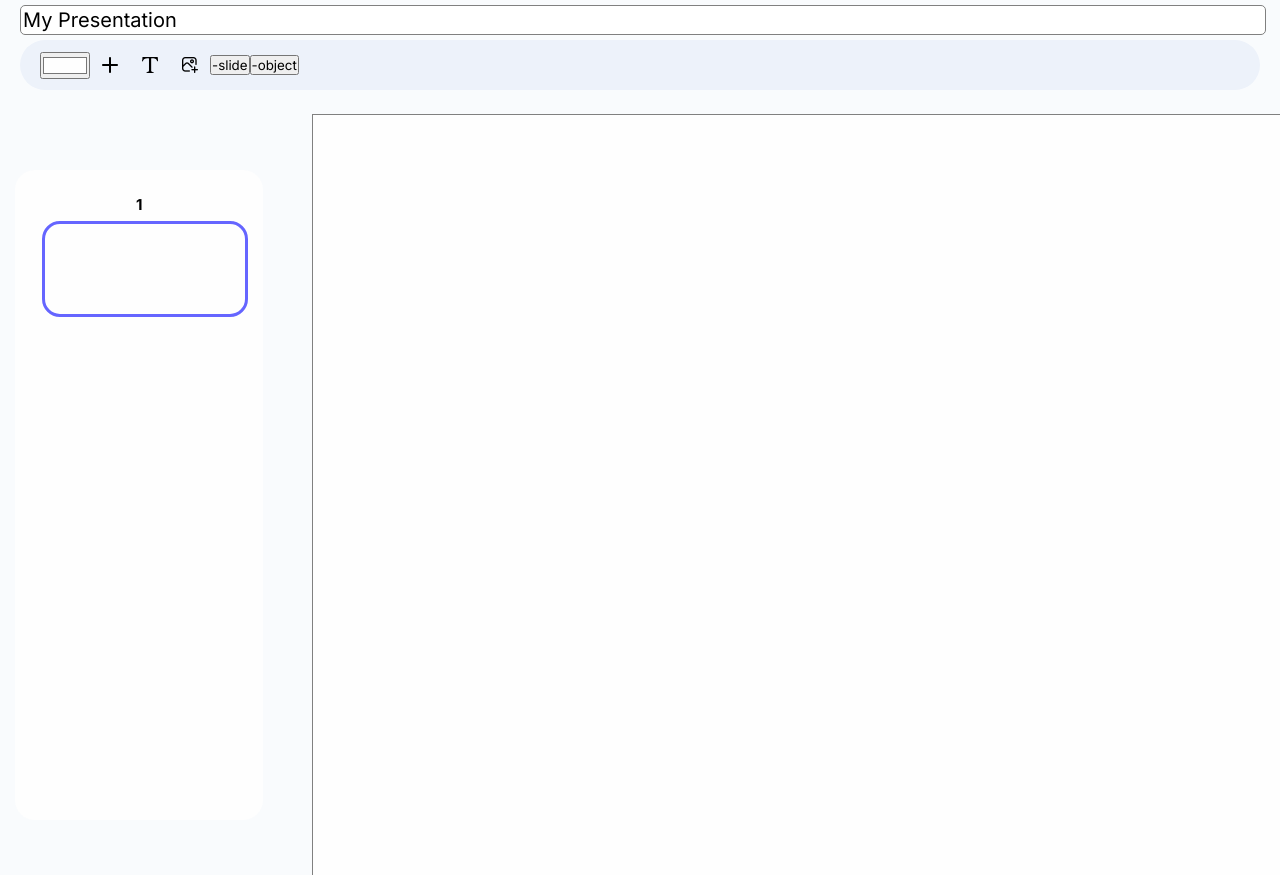
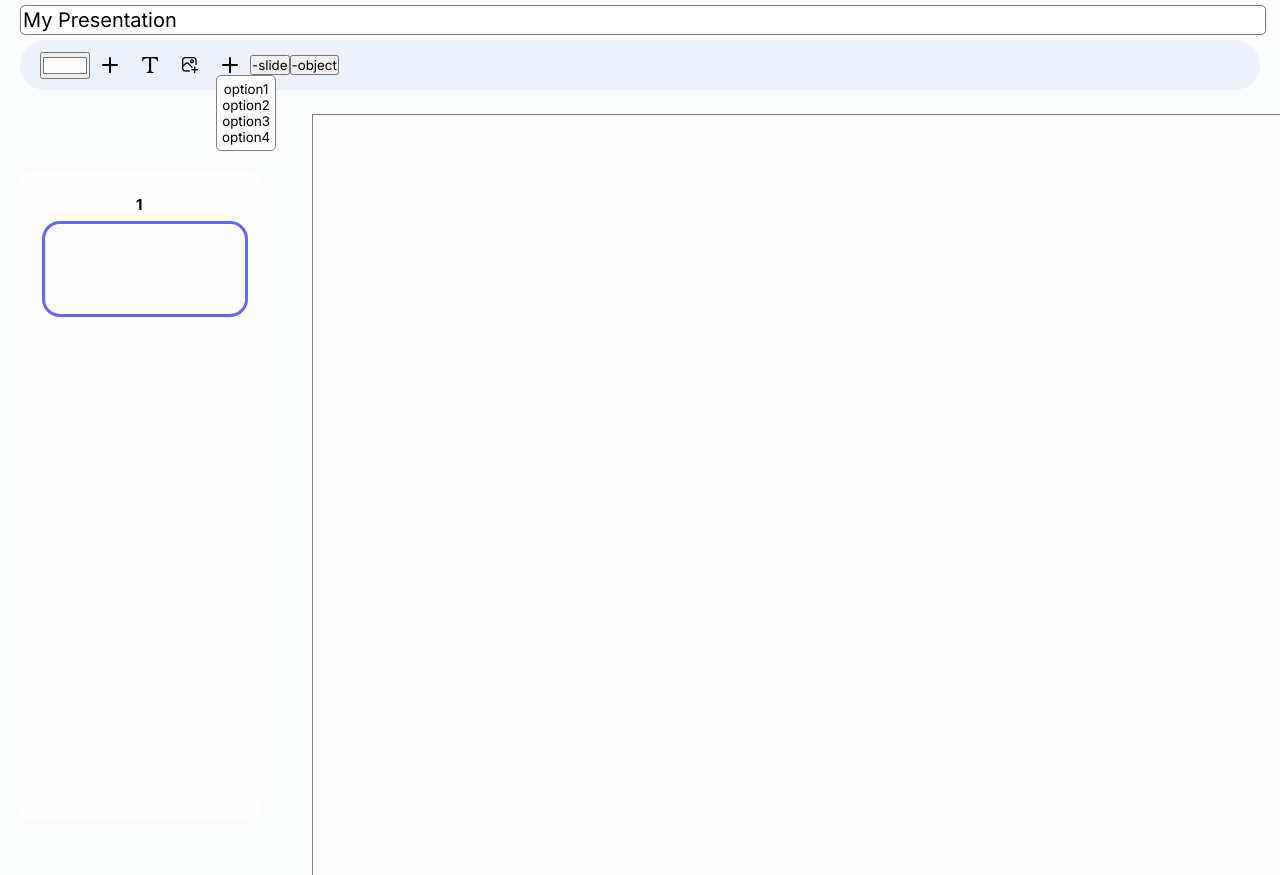
Before and after one commit to YaNeVLAD/Frontend_React, a React (Vite) app: page / in a window 1280 px wide. Built offline with nearby package versions, Linux system fonts and the light colour scheme.

Commit message:
Начал делать DropList для кнопки.

```diff
--- a/src/components/Button/Button.module.css
+++ b/src/components/Button/Button.module.css
@@ -4,6 +4,7 @@
     background-color: transparent;
     border: 0;
     margin: 0 6px;
+    position: relative;
 }
 
 .button:hover {
--- a/src/components/Button/Button.tsx
+++ b/src/components/Button/Button.tsx
@@ -1,3 +1,5 @@
+import { DropListOptionType } from '../../storage/types'
+import { DropList } from './DropList/DropList'
 import style from './Button.module.css'
 
 type Icons = 'plus' | 'pageUp' | 'pageDown' | 'cursor' | 'text' | 'image'
@@ -16,15 +18,18 @@ type BaseButton = ButtonWithIcon | ButtonWithText
 
 type ButtonProps = BaseButton & {
     className: string,
+    dropList?: Array<DropListOptionType>,
     onClick: () => void,
 }
 
 function Button(props: ButtonProps) {
     let payload
     let iconClass = ""
+    let onClick
     switch (props.type) {
         case 'text':
             payload = <p>{props.value}</p>
+            onClick = props.onClick
             break
 
         case 'icon':
@@ -53,12 +58,17 @@ function Button(props: ButtonProps) {
                     break
             }
             payload = <div className={`${style.icon} ${iconClass}`} />
+            onClick = props.onClick
             break
     }
 
     return (
-        <button onClick={props.onClick} className={`${style.button} ${props.className}`}>
+        <button onClick={onClick} className={`${style.button} ${props.className}`}>
             {payload}
+            {props.dropList
+                ? <DropList options={props.dropList} className='' />
+                : <></>
+            }
         </button>
     )
 }
--- /dev/null
+++ b/src/components/Button/DropList/DropList.tsx
@@ -0,0 +1,24 @@
+import { DropListOptionType } from "../../../storage/types"
+import style from './DropLits.module.css'
+
+
+type DropListProps = {
+    options: Array<DropListOptionType>,
+    className: string,
+}
+
+function DropList({ options, className }: DropListProps) {
+    return (
+        <div className={`${style.dropList} ${className}`}>
+            {options.map((option) =>
+                <p
+                    key={option.id}
+                    onClick={option.onClick}>
+                    {option.value}
+                </p>
+            )}
+        </div>
+    )
+}
+
+export { DropList }
--- /dev/null
+++ b/src/components/Button/DropList/DropLits.module.css
@@ -0,0 +1,18 @@
+.dropList {
+    position: absolute;
+    top: 24px;
+    left: 0;
+    z-index: 1;
+    background-color: #FEFEFE;
+    border-radius: 5px;
+    border: 1px solid #808080;
+    padding: 5px 5px;
+}
+
+.hidden {
+    display: none;
+}
+
+.visible {
+    display: inline-block;
+}
--- a/src/views/toolsArea/ToolsArea.tsx
+++ b/src/views/toolsArea/ToolsArea.tsx
@@ -72,6 +72,18 @@ function ToolsArea({ title, background }: ToolsAreaProps) {
                     onClick={onAddImageClick}
                     className='' />
 
+                <Button
+                    type='icon'
+                    value={'plus'}
+                    onClick={onAddImageClick}
+                    dropList={[
+                        { id: 0, value: 'option1', onClick: () => { } },
+                        { id: 1, value: 'option2', onClick: () => { } },
+                        { id: 2, value: 'option3', onClick: () => { } },
+                        { id: 3, value: 'option4', onClick: () => { } },
+                    ]}
+                    className='' />
+
                 <button
                     className={style.deleteSlide}
                     onClick={onDeleteSlideClick}>
```
Also changed, not shown: src/storage/types.ts (+9 -1 lines).
